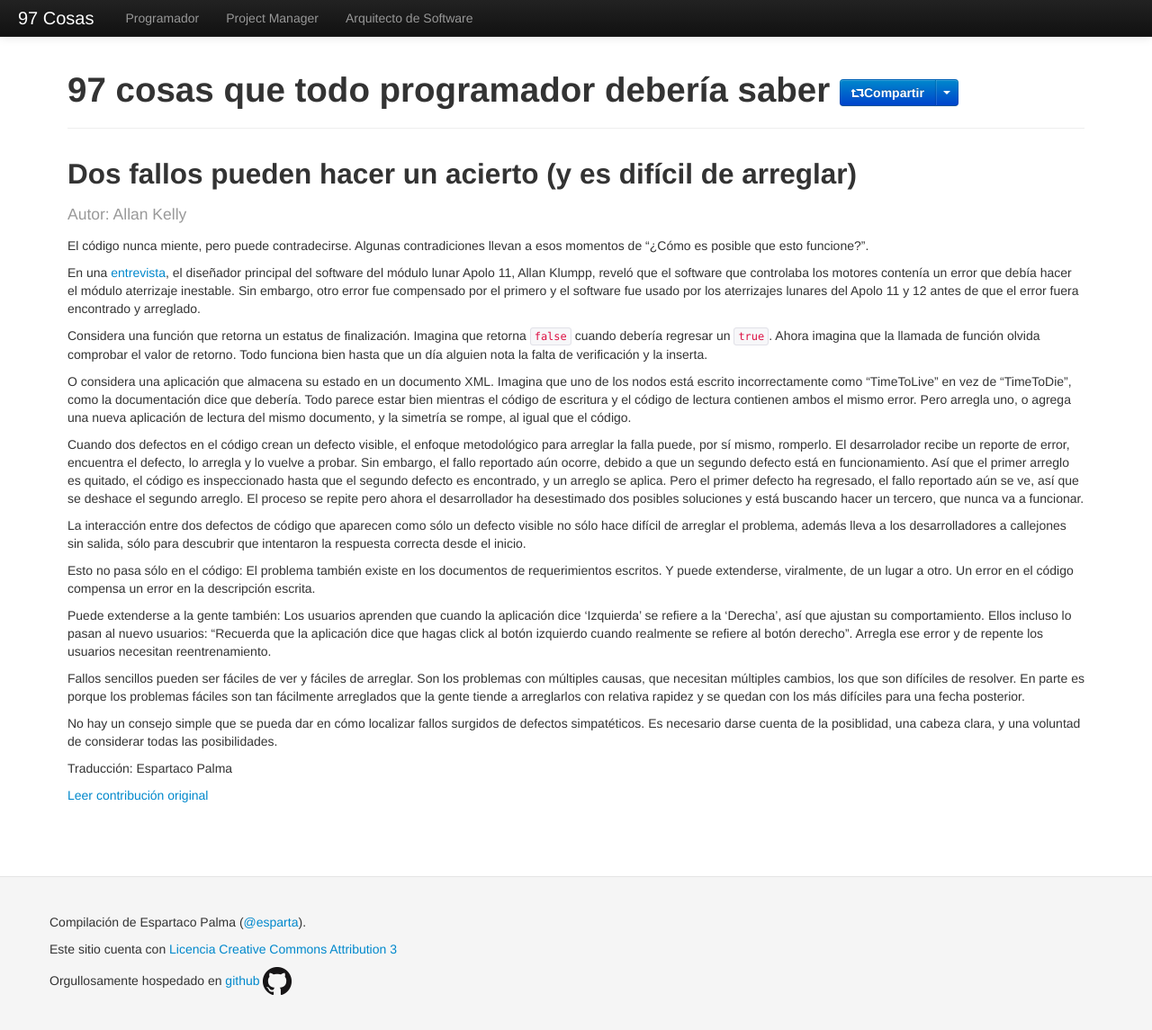
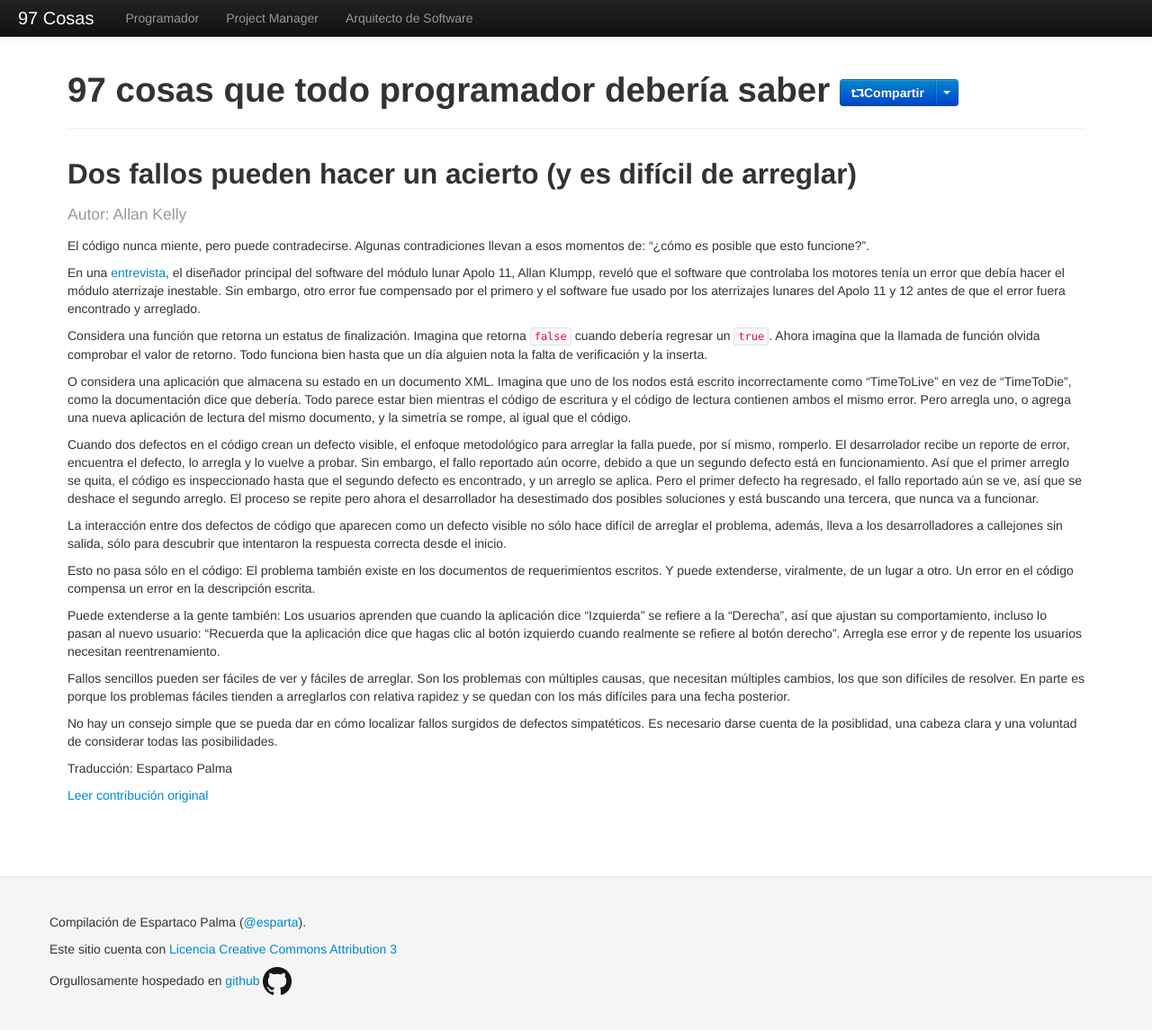
Before and after one commit to esparta/97cosas, a Jekyll site: the page built from programador/dos-fallos-pueden-hacer-acierto.md, in a window 1280 px wide and 1147 px high. Shown: the whole window at 90% size. Built offline with Jekyll 4.4.1, drawn with Linux system fonts in a browser that asks for light colours; comment, search, counter and statistics services are not loaded.

Commit message:
Spelling corrections on dos-fallos-pueden...

```diff
--- a/programador/dos-fallos-pueden-hacer-acierto.md
+++ b/programador/dos-fallos-pueden-hacer-acierto.md
@@ -8,14 +8,14 @@ original: http://programmer.97things.oreilly.com/wiki/index.php/Two_Wrongs_Can_M
 ---
 
 El código nunca miente, pero puede contradecirse. Algunas contradiciones
-llevan a esos momentos de "¿Cómo es posible que esto funcione?".
+llevan a esos momentos de: "¿cómo es posible que esto funcione?".
 
 En una [entrevista][1], el diseñador principal del software del módulo
 lunar Apolo 11, Allan Klumpp, reveló que el software que controlaba los
-motores contenía un error que debía hacer el módulo aterrizaje
-inestable. Sin embargo, otro error fue compensado por el primero y el
-software fue usado por los aterrizajes lunares del Apolo 11 y 12 antes
-de que el error fuera encontrado y arreglado.
+motores tenía un error que debía hacer el módulo aterrizaje inestable.
+Sin embargo, otro error fue compensado por el primero y el software fue
+usado por los aterrizajes lunares del Apolo 11 y 12 antes de que el
+error fuera encontrado y arreglado.
 
 Considera una función que retorna un estatus de finalización. Imagina
 que retorna `false` cuando debería regresar un `true`. Ahora imagina que
@@ -36,15 +36,15 @@ metodológico para arreglar la falla puede, por sí mismo, romperlo. El
 desarrolador recibe un reporte de error, encuentra el defecto, lo
 arregla y lo vuelve a probar. Sin embargo, el fallo reportado aún
 ocorre, debido a que un segundo defecto está en funcionamiento. Así que
-el primer arreglo es quitado, el código es inspeccionado hasta que el
+el primer arreglo se quita, el código es inspeccionado hasta que el
 segundo defecto es encontrado, y un arreglo se aplica. Pero el primer
 defecto ha regresado, el fallo reportado aún se ve, así que se deshace
 el segundo arreglo. El proceso se repite pero ahora el desarrollador ha
-desestimado dos posibles soluciones y está buscando hacer un tercero,
-que nunca va a funcionar.
+desestimado dos posibles soluciones y está buscando una tercera, que
+nunca va a funcionar.
 
-La interacción entre dos defectos de código que aparecen como sólo un
-defecto visible no sólo hace difícil de arreglar el problema, además
+La interacción entre dos defectos de código que aparecen como un
+defecto visible no sólo hace difícil de arreglar el problema, además,
 lleva a los desarrolladores a callejones sin salida, sólo para descubrir
 que intentaron la respuesta correcta desde el inicio.
 
@@ -54,22 +54,21 @@ de un lugar a otro. Un error en el código compensa un error en la
 descripción escrita.
 
 Puede extenderse a la gente también: Los usuarios aprenden que cuando la
-aplicación dice 'Izquierda' se refiere a la 'Derecha', así que ajustan
-su comportamiento. Ellos incluso lo pasan al nuevo usuarios: "Recuerda
-que la aplicación dice que hagas click al botón izquierdo cuando
-realmente se refiere al botón derecho". Arregla ese error y de repente
-los usuarios necesitan reentrenamiento.
+aplicación dice "Izquierda" se refiere a la "Derecha", así que ajustan
+su comportamiento, incluso lo pasan al nuevo usuario: "Recuerda que la
+aplicación dice que hagas clic al botón izquierdo cuando realmente se
+refiere al botón derecho". Arregla ese error y de repente los usuarios
+necesitan reentrenamiento.
 
 Fallos sencillos pueden ser fáciles de ver y fáciles de arreglar. Son
 los problemas con múltiples causas, que necesitan múltiples cambios, los
 que son difíciles de resolver. En parte es porque los problemas fáciles
-son tan fácilmente arreglados que la gente tiende a arreglarlos con
-relativa rapidez y se quedan con los más difíciles para una fecha
-posterior.
+tienden a arreglarlos con relativa rapidez y se quedan con los más
+difíciles para una fecha posterior.
 
 No hay un consejo simple que se pueda dar en cómo localizar fallos
 surgidos de defectos simpatéticos. Es necesario darse cuenta de la
-posiblidad, una cabeza clara, y una voluntad de considerar todas las
+posiblidad, una cabeza clara y una voluntad de considerar todas las
 posibilidades.
 
 
```
